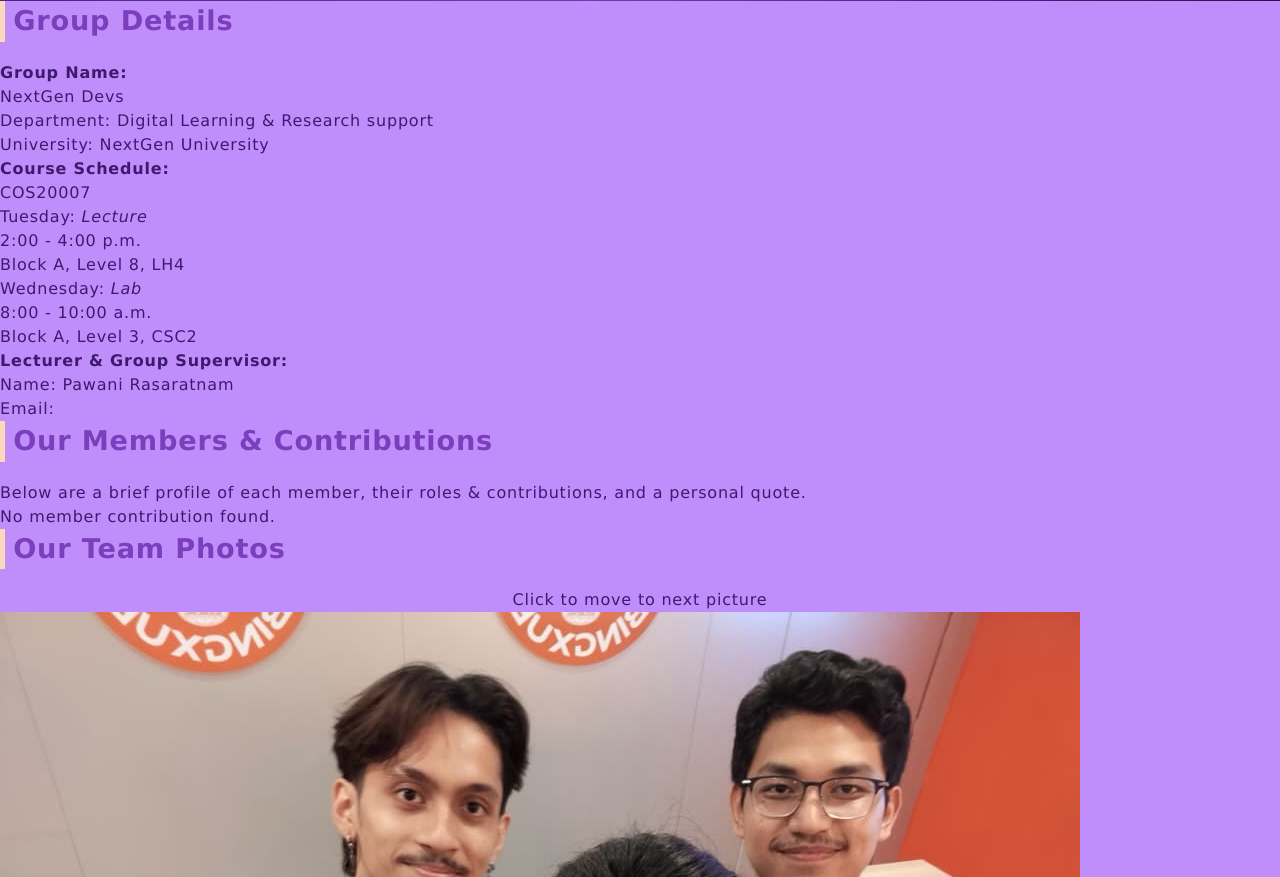
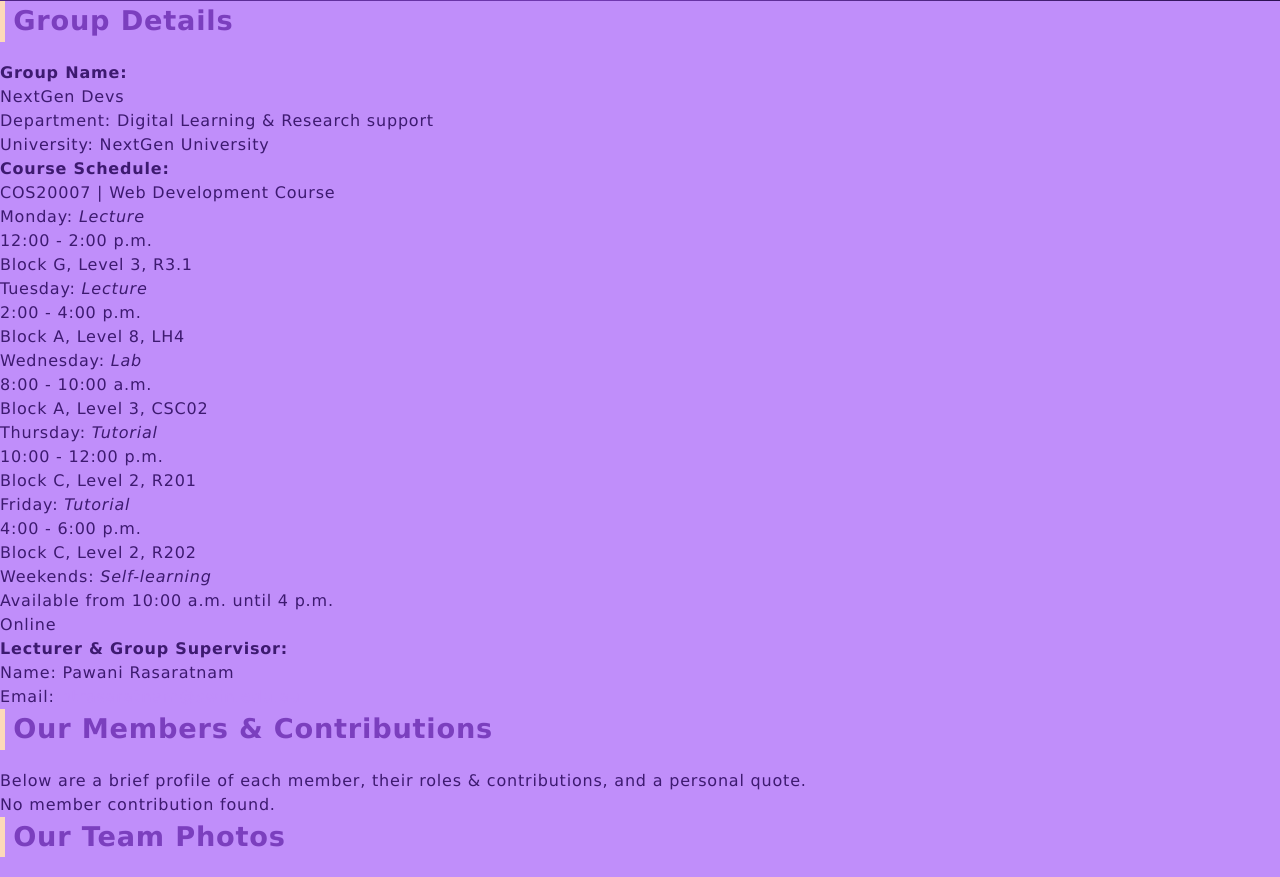
Before and after one commit to 106225401/applied-web-project-part-2, a PHP site: page /about.php in a window 1280 px wide. Shown: the part 643-1520 px from the top of the page. Run offline with PHP 8.4, Linux system fonts and the light colour scheme; data that the repository does not hold is empty.

Commit message:
Modified about.php and its relevant css to satisfy the previous feedback

```diff
--- a/project2/about.php
+++ b/project2/about.php
@@ -85,19 +85,46 @@ if (!$conn) {
                 <li>
                     <strong>Course Schedule: </strong>
                     <ul>
-                        <li>COS20007</li>
+                        <li>COS20007 | Web Development Course</li>
+                        <li>Monday: <em>Lecture</em>
+                            <ul class="group-details-inner-content">
+                                <li>12:00 - 2:00 p.m.</li>
+                                <li>Block G, Level 3, R3.1</li>
+                            </ul>
+                        </li>
 
                         <li>Tuesday: <em>Lecture</em>
-                            <ul>
+                            <ul class="group-details-inner-content">
                                 <li>2:00 - 4:00 p.m.</li>
                                 <li>Block A, Level 8, LH4</li>
                             </ul>
                         </li>
 
                         <li>Wednesday: <em>Lab</em>
-                            <ul>
+                            <ul class="group-details-inner-content">
                                 <li>8:00 - 10:00 a.m.</li>
-                                <li>Block A, Level 3, CSC2</li>
+                                <li>Block A, Level 3, CSC02</li>
+                            </ul>
+                        </li>
+
+                        <li>Thursday: <em>Tutorial</em>
+                            <ul class="group-details-inner-content">
+                                <li>10:00 - 12:00 p.m.</li>
+                                <li>Block C, Level 2, R201</li>
+                            </ul>
+                        </li>
+
+                        <li>Friday: <em>Tutorial</em>
+                            <ul class="group-details-inner-content">
+                                <li>4:00 - 6:00 p.m.</li>
+                                <li>Block C, Level 2, R202</li>
+                            </ul>
+                        </li>
+
+                        <li>Weekends: <em>Self-learning</em>
+                            <ul class="group-details-inner-content">
+                                <li>Available from 10:00 a.m. until 4 p.m.</li>
+                                <li>Online</li>
                             </ul>
                         </li>
                     </ul>
```
